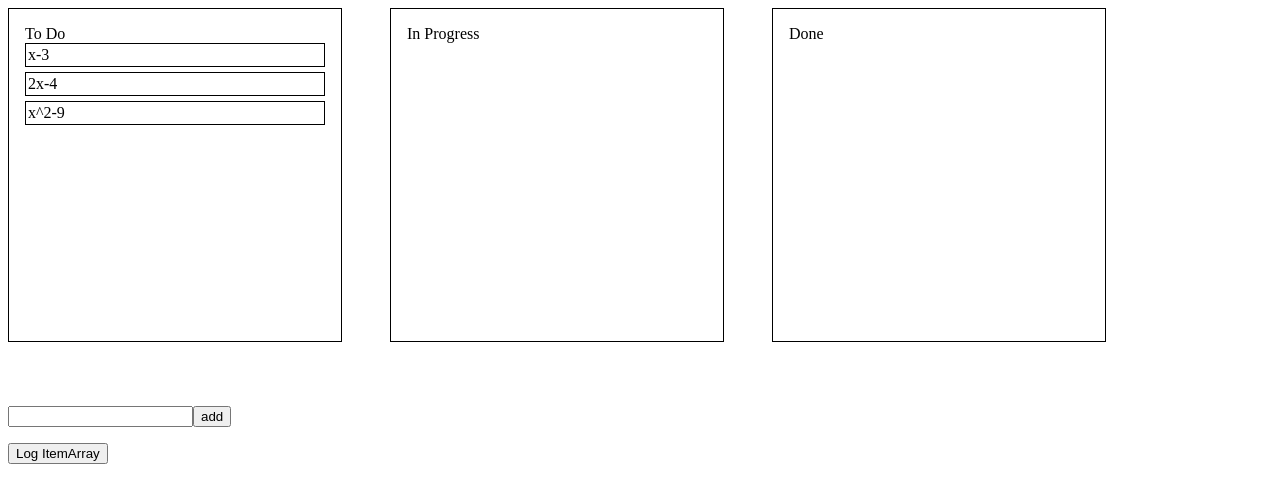
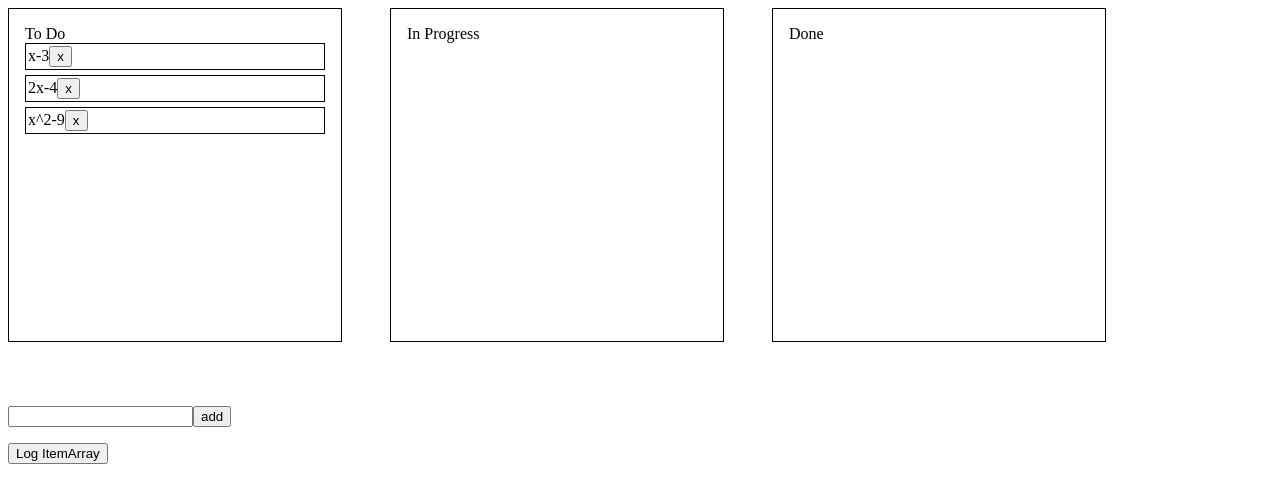
Before and after one commit to nilsreich/DragDropBoard, a React (Create React App) app: page / in a window 1280 px wide. Shown: the top 502 px of the page. Built offline with nearby package versions, Linux system fonts and the light colour scheme.

Commit message:
2 files modified

```diff
--- a/App.tsx
+++ b/App.tsx
@@ -4,7 +4,6 @@ import { Draggable } from './Draggable';
 import {
   closestCenter,
   DndContext,
-  KeyboardSensor,
   MouseSensor,
   TouchSensor,
   useSensor,
@@ -14,9 +13,12 @@ import {
 export default function App() {
   const [value, setValue] = React.useState('');
   const sensors = useSensors(
-    useSensor(MouseSensor),
-    useSensor(TouchSensor),
-    useSensor(KeyboardSensor)
+    useSensor(MouseSensor, {
+      activationConstraint: { delay: 100, tolerance: 300 },
+    }),
+    useSensor(TouchSensor, {
+      activationConstraint: { delay: 100, tolerance: 300 },
+    })
   );
   const style = { display: 'flex', gap: '3rem', marginBottom: '4rem' };
 
@@ -41,7 +43,16 @@ export default function App() {
         id: crypto.randomUUID(),
       },
     ]);
-    setValue('')
+    setValue('');
+  };
+
+  // Remove Item
+  const remove = (id) => {
+    setItems(
+      items.filter((item) => {
+        return item.id !== id;
+      })
+    );
   };
 
   return (
@@ -64,7 +75,11 @@ export default function App() {
               {items.map((item) => {
                 if (item.parent === id) {
                   return (
-                    <Draggable key={item.id} id={item.id}>
+                    <Draggable
+                      key={item.id}
+                      id={item.id}
+                      callback={() => remove(item.id)}
+                    >
                       {item.value}
                     </Draggable>
                   );
--- a/Draggable.tsx
+++ b/Draggable.tsx
@@ -1,7 +1,7 @@
 import * as React from 'react';
 import { useDraggable } from '@dnd-kit/core';
 
-export const Draggable = ({ id, children }) => {
+export const Draggable = ({ id, children, callback }) => {
   const { attributes, listeners, setNodeRef, transform } = useDraggable({
     id: id,
   });
@@ -18,6 +18,7 @@ export const Draggable = ({ id, children }) => {
   return (
     <div ref={setNodeRef} style={style} {...listeners} {...attributes}>
       {children}
+      <button onClick={callback}>x</button>
     </div>
   );
 };
```
